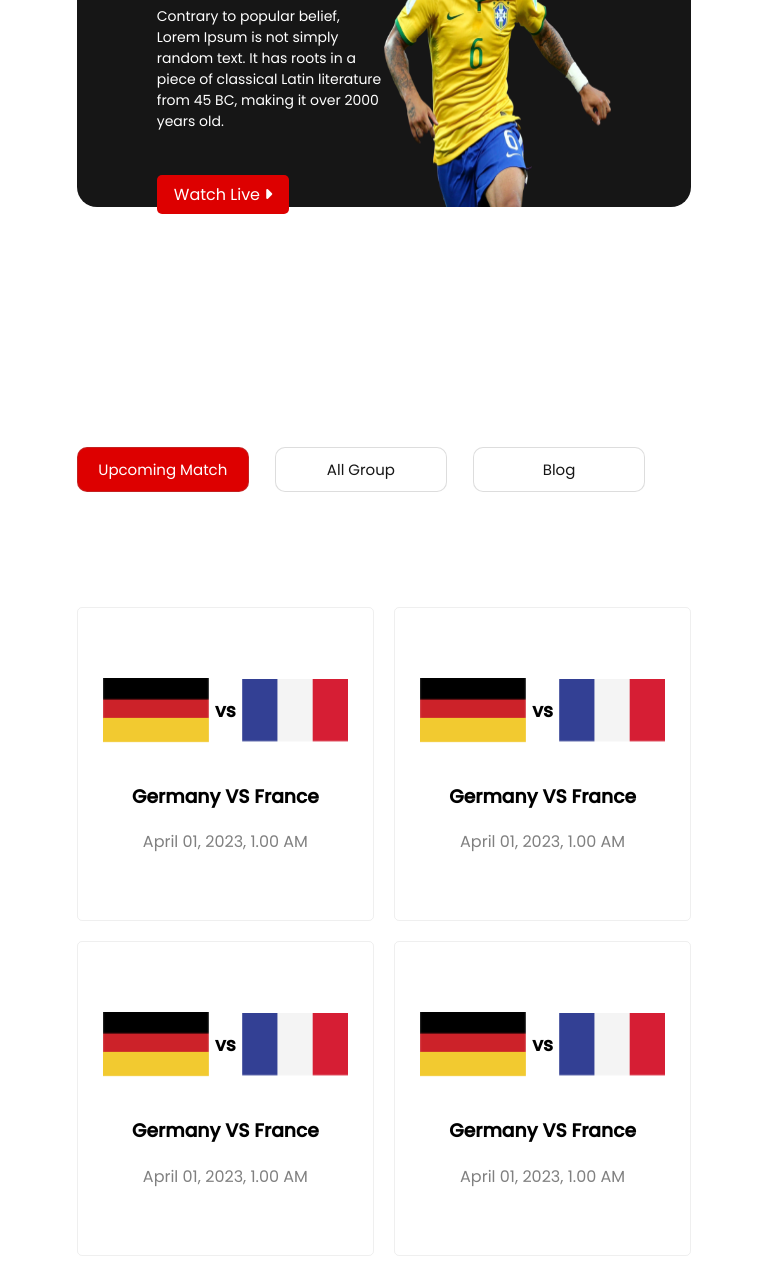
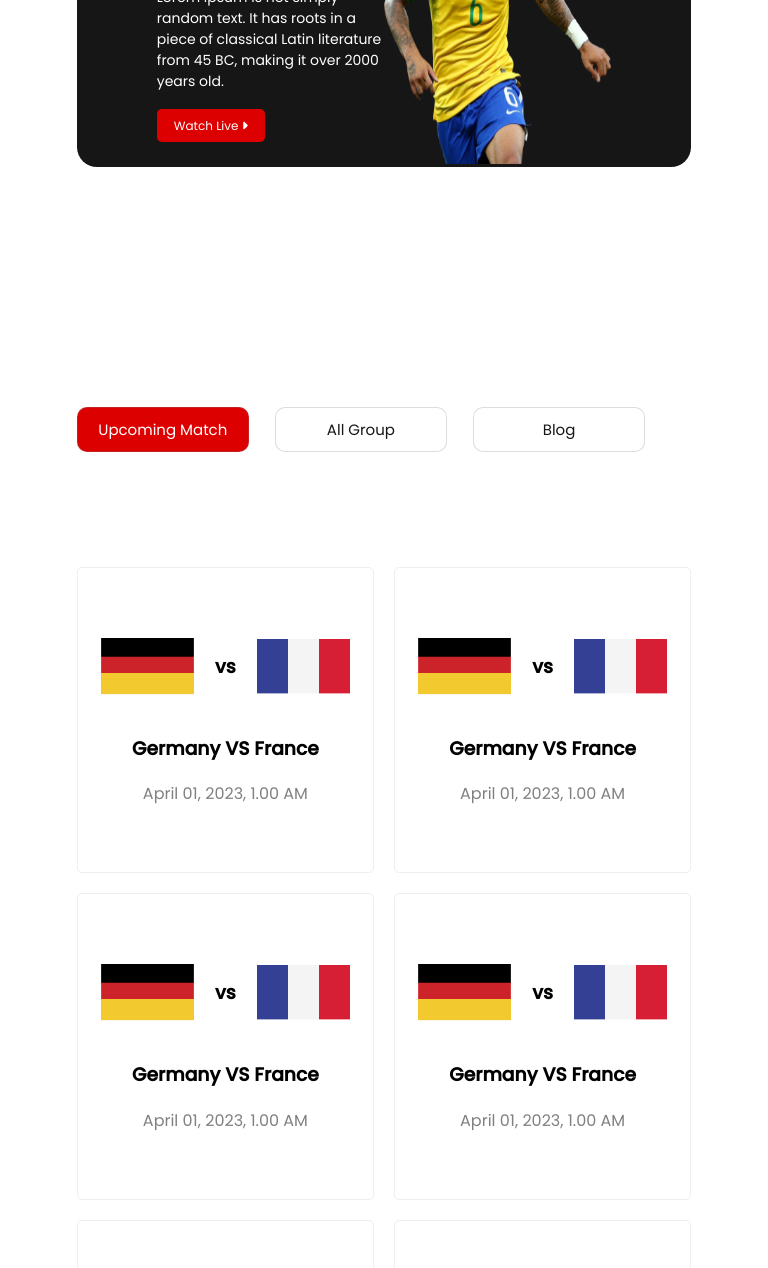
Before and after one commit to Shahadat-Git/world-cup, a plain HTML site: page Upcoming Match.html in a window 768 px wide. Shown: the part 289-1557 px from the top of the page. Drawn offline with Linux system fonts and the light colour scheme.

Commit message:
image adjust

```diff
--- a/style.css
+++ b/style.css
@@ -132,7 +132,7 @@ body{
 }
 .match-thumbnail img{
     width: 50%;
-    padding: 20px 5px;
+    padding: 20px;
 }
 .match-details p{
     color: gray;
@@ -179,7 +179,7 @@ body{
         grid-template-columns: repeat(1, 1fr);
         background-color: #161616;
         border-radius: 20px;
-        padding: 40px 80px 0 80px ;
+        padding: 0px 80px 0 80px ;
     }
     .header-text-area h1{
         color: #FFFFFF;
@@ -191,7 +191,7 @@ body{
         padding: 10px 20px;
     }
     .header-image-area img{
-    margin-top: 25px;
+    margin-top: 20px;
     height: 90%;
     }
     .content-area{
@@ -225,6 +225,7 @@ body{
     .header-area{
         display: grid;
         grid-template-columns: repeat(2, 1fr);
+        padding: 0 80px 0 80px ;
     }
     .header-text-area h1{
         font-size: 30px;
@@ -232,9 +233,16 @@ body{
     }
     .header-text-area p{
         font-size: 14px;
+        margin-bottom: ;
+    }
+    #watch-button{
+        padding: 6px 5px;
+        font-size: 12px;
+        position: relative;
+        bottom: 30px;
     }
     .header-image-area img{
-    margin-top: 18px;
+    margin-top: 15px;
     height: 95%;
     }
     #watch-button{
```
